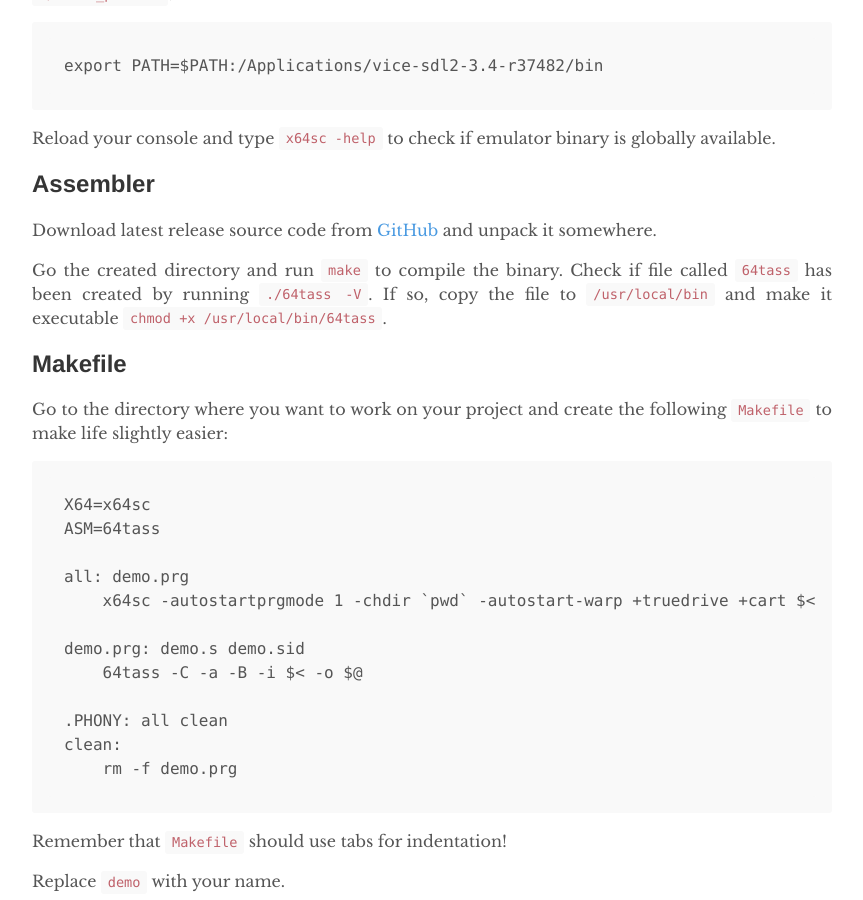
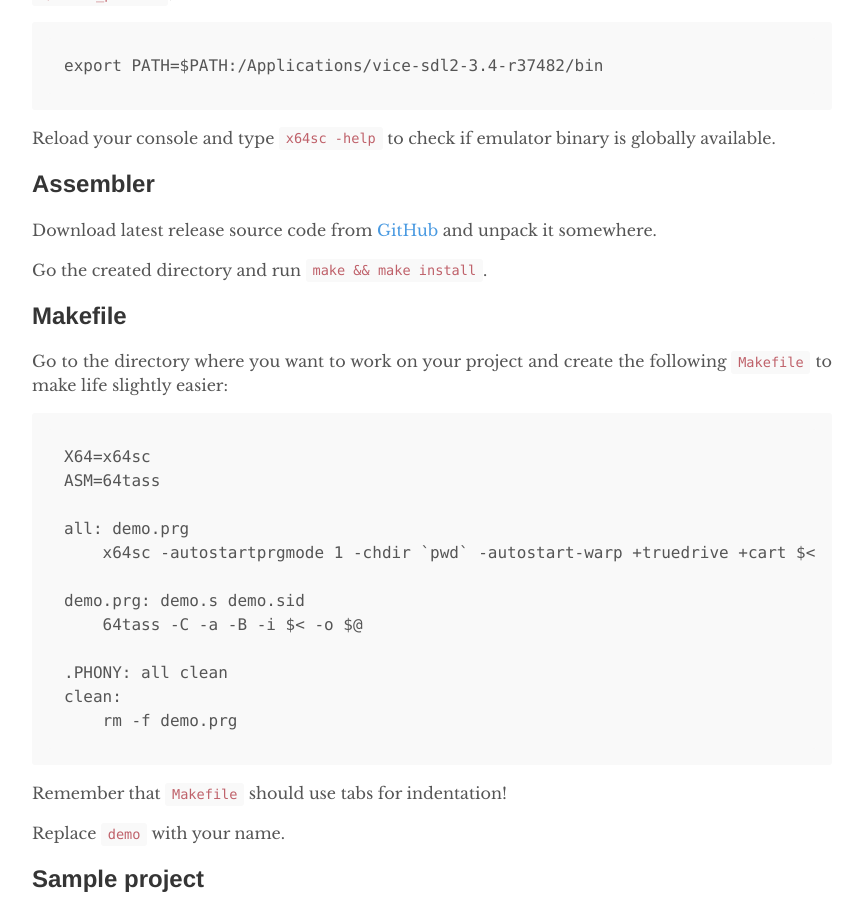
Before and after one commit to gasiordev/gasiordev.github.io, a Jekyll site: the page built from _posts/2020-04-10-c64-dev-env-on-mac.md, in a window 1280 px wide and 900 px high, scrolled down 727 px. Shown: the whole window, without its empty margins (208-1071 px from the left). Built offline with Jekyll 4.4.1, drawn with Linux system fonts in a browser that asks for light colours.

Commit message:
Update 64tass installation

```diff
--- a/_posts/2020-04-10-c64-dev-env-on-mac.md
+++ b/_posts/2020-04-10-c64-dev-env-on-mac.md
@@ -29,10 +29,7 @@ globally available.
 Download latest release source code from
 [GitHub](https://github.com/irmen/64tass/releases) and unpack it somewhere.
 
-Go the created directory and run `make` to compile the binary. Check if file
-called `64tass` has been created by running `./64tass -V`. If so, copy the
-file to `/usr/local/bin` and make it executable
-`chmod +x /usr/local/bin/64tass`.
+Go the created directory and run `make && make install`.
 
 ## Makefile
 Go to the directory where you want to work on your project and create the
```
